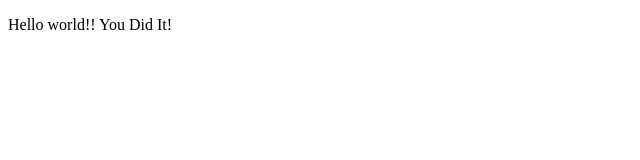
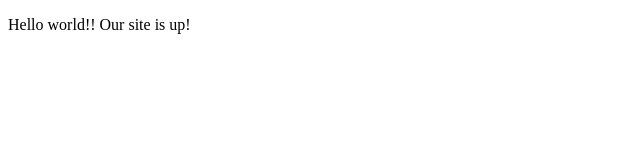
Before and after one commit to jordandubreuil/HTMLJS202221, a plain HTML site: page index.html in a window 1280 px wide. Shown: the full height of the page, 0-640 px from the left. Drawn offline with Linux system fonts and the light colour scheme.

Commit message:
Edit Index

```diff
--- a/index.html
+++ b/index.html
@@ -7,6 +7,6 @@
     <title>Document</title>
 </head>
 <body>
-    <p>Hello world!! You Did It!</p>
+    <p>Hello world!! Our site is up!</p>
 </body>
 </html>
```
